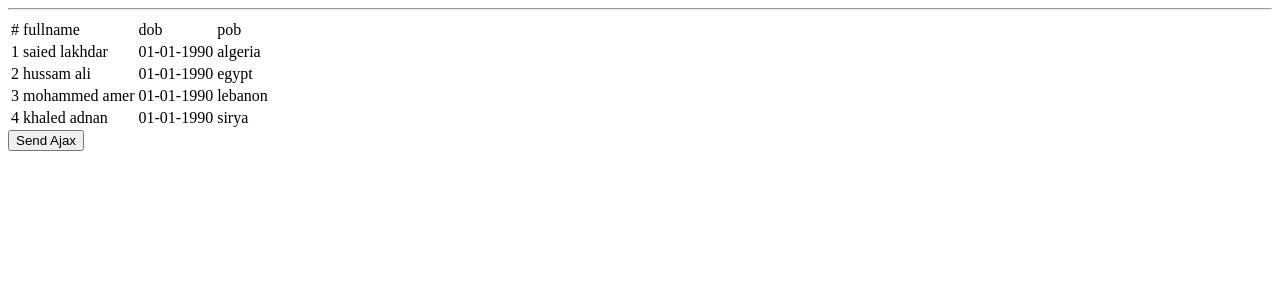
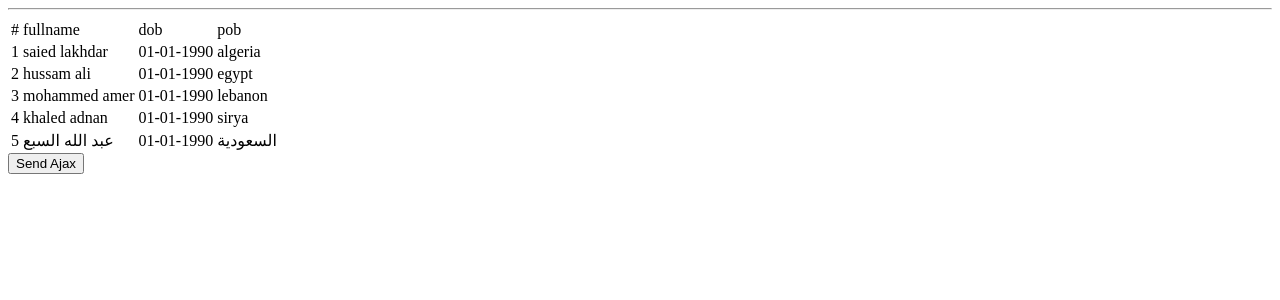
Before and after one commit to saiedlakhdar/ajax_send_tabledata_to_php_without_form_pure_js, a PHP site: page / in a window 1280 px wide. Shown: the top 300 px of the page. Run offline with PHP 8.4, Linux system fonts and the light colour scheme.

Commit message:
updates
updates

```diff
--- a/index.php
+++ b/index.php
@@ -18,7 +18,7 @@
    </div>
 
    <hr>
-   <table id="data_tae" >
+   <table>
         <thead>
             <tr>
                 <td>#</td>
@@ -54,6 +54,12 @@
                 <td class="dob">01-01-1990</td>
                 <td class="pob">sirya</td>
             </tr>
+            <tr>
+                <td class="id">5</td>
+                <td class="name">عبد الله السبع</td>
+                <td class="dob">01-01-1990</td>
+                <td class="pob">السعودية</td>
+            </tr>
         </tbody>
 
 
--- a/main.js
+++ b/main.js
@@ -1,37 +1,22 @@
-const inputdata = document.getElementsByClassName(".inputdata");
-inputdata.values = ["something", "ali","somedata"] ;
-
-
-window.addEventListener( "load", (e) =>{
-    document.getElementById("inputname").values = ["something", "ali","somedata"];
-  }) ;
-
 var data = {} ;
 
 const thead = document.querySelector(".thead") ;
 const tr = thead.children ;
 
   for( let tritem of tr){
-    //   console.log((tritem.id + '<br class="class'+tritem.rowIndex+'">')) ;
       var tddata = {} ;
       for(let tditem of tritem.children){
 
-        //   console.log(tditem);
-        //   tddata.push(tditem.innerText) ;
           tddata[tditem.className] = tditem.innerText ;
 
       }
-    //   data.push([tritem.id , tddata]);
       data[(tritem.rowIndex)-1]  = tddata ;
-    //   data[(tritem.rowIndex)-1] = tddata ;
-    //   console.log(tritem.id) ;
 
   }
 console.log(thead );
 console.log(tr );
 
 console.log(data);
-// console.log(JSON.parse(data));
 
 
 function sendAjax() {
```
